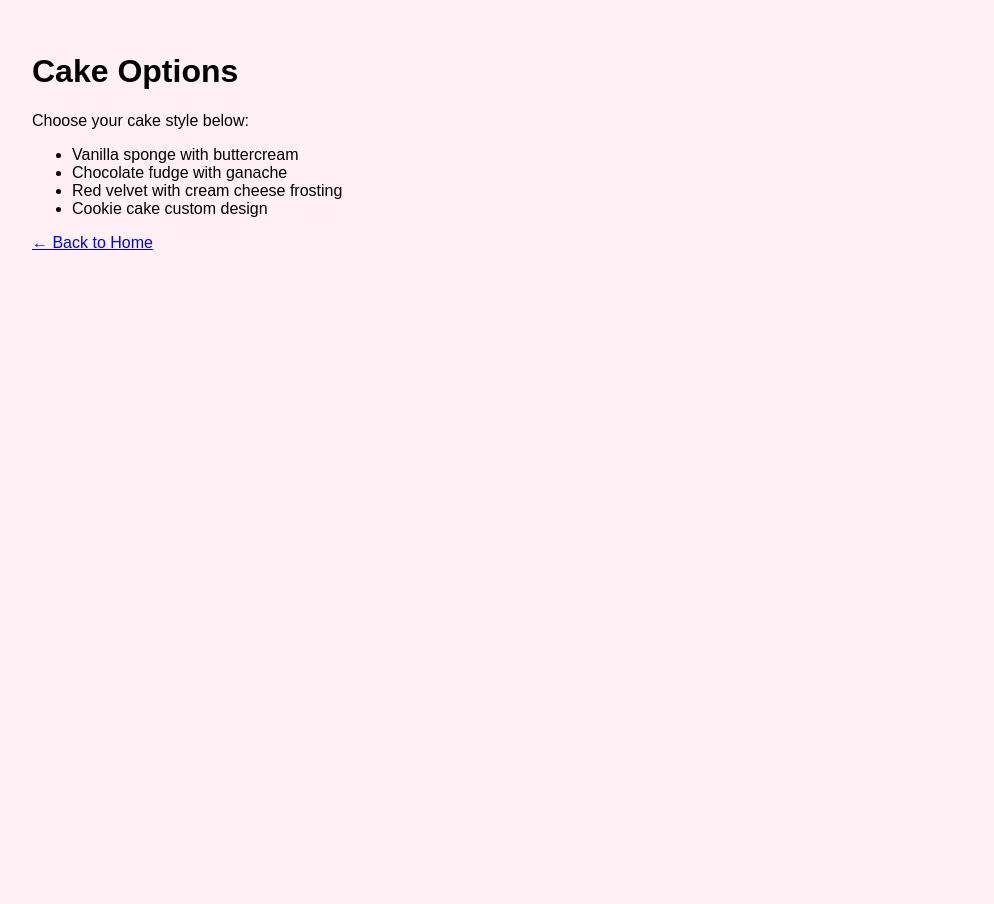
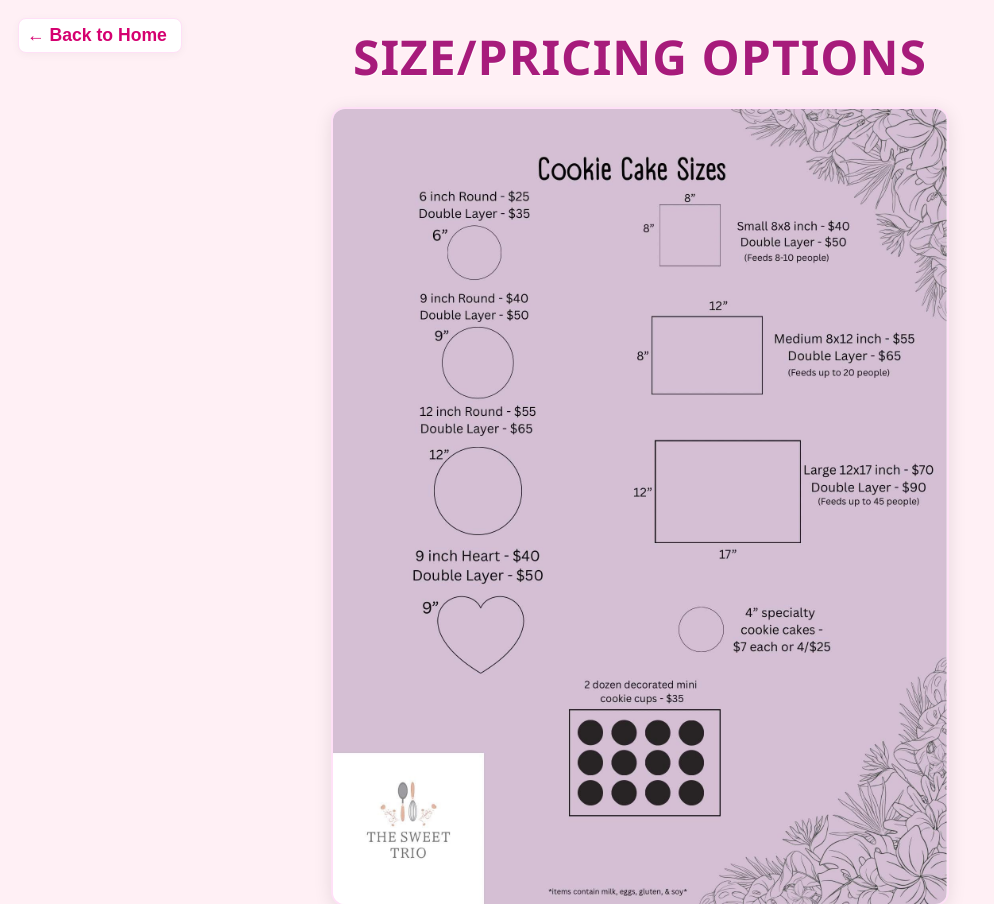
Before and after one commit to J-Dominique15/Sweet-Trio-Baking, a plain HTML site: page cake-options.html in a window 1280 px wide. Shown: the top 904 px of the page, without its empty margins (0-994 px from the left). Before the commit the page ends 800 px from the top, so only its background shows below. Drawn offline with Linux system fonts and the light colour scheme.

Commit message:
Pricing Page

```diff
--- a/cake-options.html
+++ b/cake-options.html
@@ -3,17 +3,93 @@
 <head>
   <meta charset="UTF-8" />
   <title>Cake Options</title>
-  <style>body { background-color: #fff0f5; font-family: Arial, sans-serif; padding: 24px; }</style>
+  <title>Size/Pricing Options</title>
+  <style>
+    body { background-color: #fff0f5; font-family: Arial, sans-serif; padding: 24px; margin: 0; }
+    h1 {
+      color: #a71b7b;
+      font-size: 3rem;
+      font-family: 'Segoe UI', Arial, Helvetica, sans-serif;
+      font-weight: 900;
+      margin: 0 0 18px 0;
+      text-align: center;
+      letter-spacing: 1px;
+      text-shadow: 1px 1px 0 rgba(255, 255, 255, 0.7);
+      text-transform: uppercase;
+    }
+    .back-link {
+      position: absolute;
+      top: 18px;
+      left: 18px;
+      color: #d50070;
+      font-weight: bold;
+      text-decoration: none;
+      font-size: 1.1rem;
+      background: #fff;
+      padding: 6px 14px 6px 8px;
+      border-radius: 8px;
+      box-shadow: 0 2px 8px rgba(0,0,0,0.04);
+      z-index: 10;
+      border: 1px solid #ffe0f7;
+      transition: background 0.2s, color 0.2s;
+    }
+    .back-link:hover {
+      color: #ff1a9d;
+      background: #ffe0f7;
+    }
+    body {
+      position: relative;
+      min-height: 100vh;
+    }
+    .pricing-images {
+      display: flex;
+      gap: 24px;
+      justify-content: center;
+      align-items: flex-start;
+      margin-bottom: 32px;
+      flex-wrap: wrap;
+    }
+    .pricing-images img {
+      max-width: 100%;
+      width: 48vw;
+      min-width: 220px;
+      border-radius: 14px;
+      box-shadow: 0 4px 18px rgba(0,0,0,0.10);
+      background: #fff;
+      border: 2px solid #ffe0f7;
+      margin-bottom: 0;
+      object-fit: contain;
+    }
+    @media (max-width: 800px) {
+      .pricing-images {
+        flex-direction: column;
+        gap: 32px;
+        align-items: stretch;
+        width: 100vw;
+        margin-left: -24px;
+        margin-right: -24px;
+      }
+      .pricing-images img {
+        width: 100vw;
+        min-width: 0;
+        max-width: 100vw;
+        height: 100vh;
+        object-fit: cover;
+        display: block;
+        border-radius: 0;
+        margin: 0;
+      }
+    }
+    a { color: #d50070; font-weight: bold; text-decoration: none; font-size: 1.1rem; }
+    a:hover { color: #ff1a9d; }
+  </style>
 </head>
 <body>
-  <h1>Cake Options</h1>
-  <p>Choose your cake style below:</p>
-  <ul>
-    <li>Vanilla sponge with buttercream</li>
-    <li>Chocolate fudge with ganache</li>
-    <li>Red velvet with cream cheese frosting</li>
-    <li>Cookie cake custom design</li>
-  </ul>
-  <a href="index.html">← Back to Home</a>
+  <a class="back-link" href="index.html">← Back to Home</a>
+  <h1>Size/Pricing Options</h1>
+  <div class="pricing-images">
+    <img src="Pricing/IMG_6410.JPG" alt="Size and Pricing Option 1" />
+    <img src="Pricing/IMG_6411.JPG" alt="Size and Pricing Option 2" />
+  </div>
 </body>
 </html>
```
Also changed, not shown: Pricing/IMG_6410.JPG (added), Pricing/IMG_6411.JPG (added).
